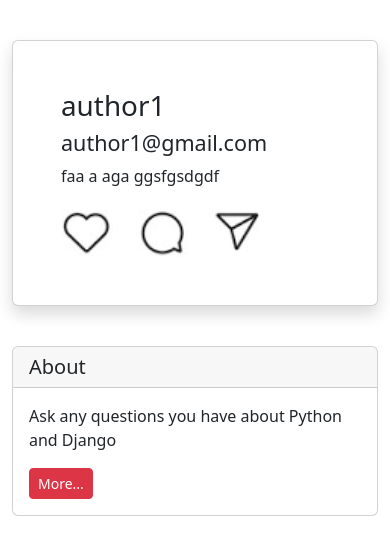
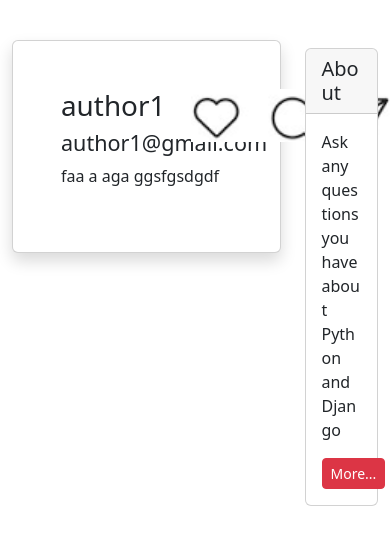
Before and after one commit to m-kafaiekhou/CW, a Django app: page /author/1/ in a window 390 px wide. Shown: the part 56-611 px from the top of the page. Run offline with Django 4.2, Linux system fonts and the light colour scheme; data comes from the database, SQL or seed files in the repository.

Commit message:
add image

```diff
--- a/CW16/BlogPlatform/templates/author/author_detail.html
+++ b/CW16/BlogPlatform/templates/author/author_detail.html
@@ -8,10 +8,10 @@
 {% block content %}
 <div class="container mt-4">
     <div class="row">
-        <div class="col-md-9">
+        <div class="col-9">
             <div class="card shadow my-3 p-5">
                 <div class="row">
-                    <div class="col-md-8">
+                    <div class="col-8">
                         <div class="d-inline-block">
                             <h1>{{ author.name }}</h1>
                             <h4>{{ author.email }}</h4>
@@ -19,13 +19,13 @@
                         </div>
                     </div>
                     {% if author.image %}
-                        <div class="col-md-4">
+                        <div class="col-4">
                             <div class="d-inline-block text-md-end">
                                 <img src="{{ author.image.url }}" alt="author image" width="200">
                             </div>
                         </div>
                     {% else %}
-                        <div class="col-md-4">
+                        <div class="col-4">
                             <div class="d-inline-block text-md-end">
                                 <img src="{% static 'images/not_found.jpeg' %}" alt="author image" width="200">
                             </div>
@@ -34,7 +34,7 @@
                 </div>
             </div>
         </div>
-        <div class="col-md-3">
+        <div class="col-3">
             <div class="card my-4">
                 <h5 class="card-header">About</h5>
                 <div class="card-body">
```
